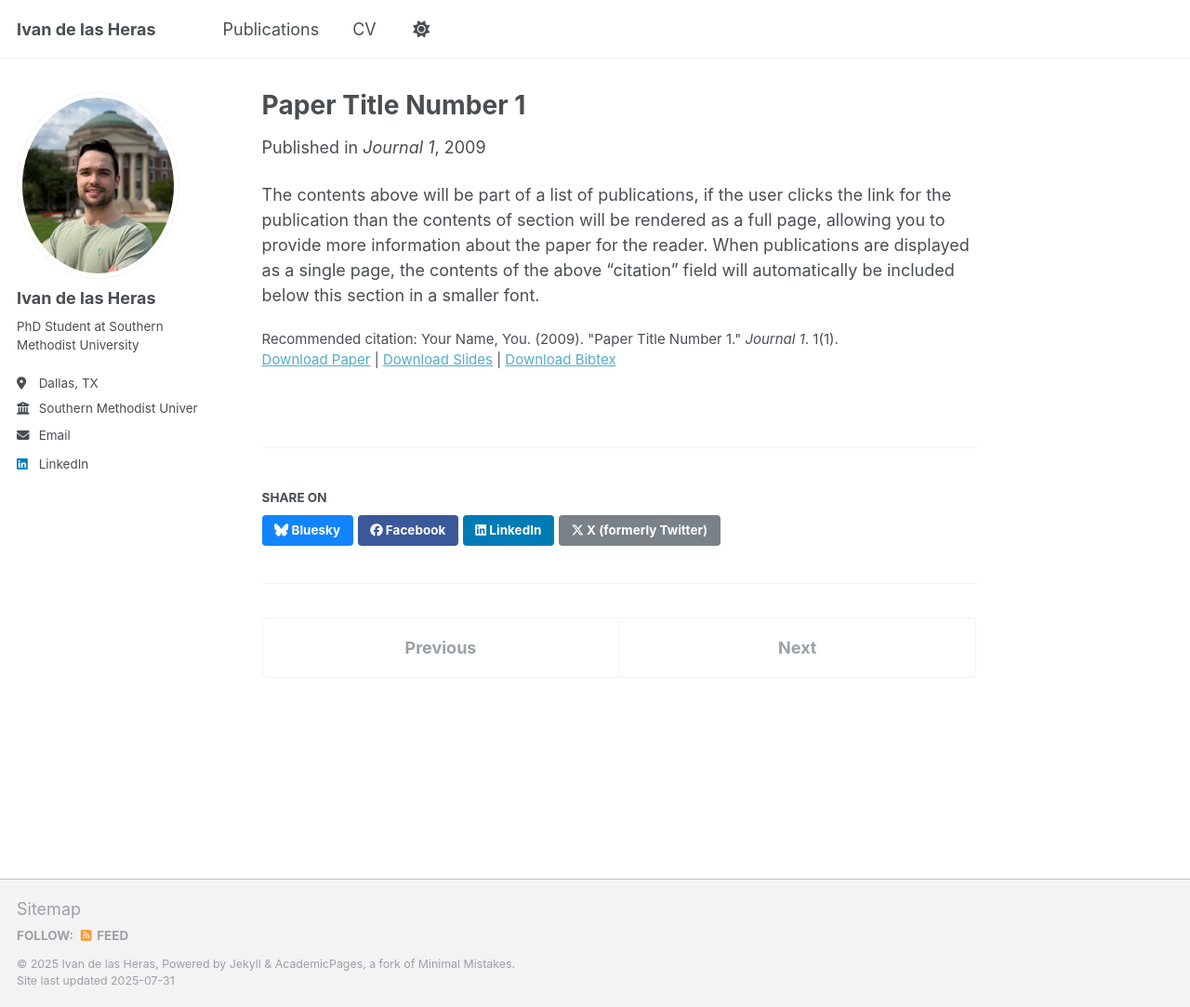
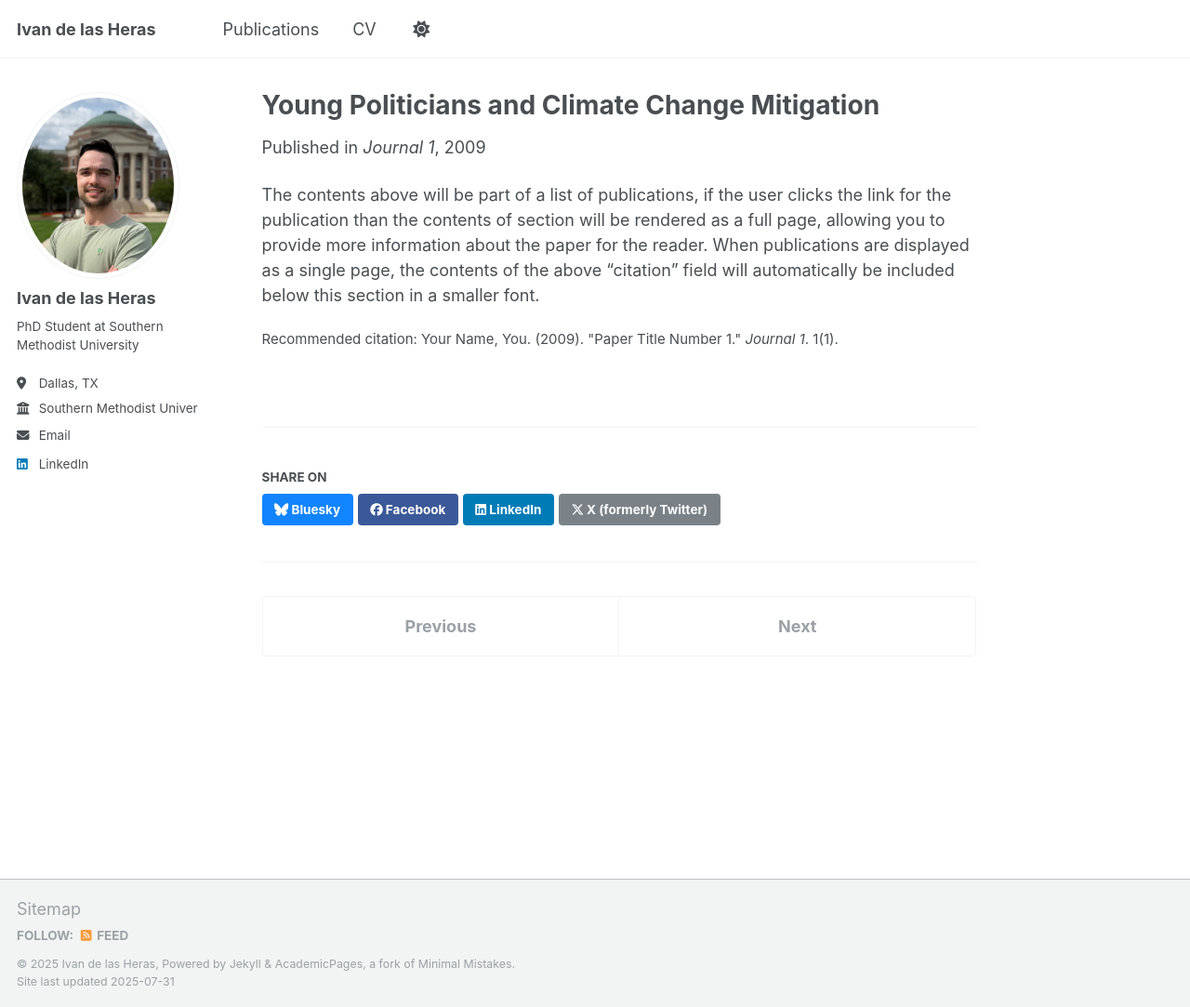
Before and after one commit to ivandelasheras/ivandelasheras.github.io, a Jekyll site: the page built from _publications/2009-10-01-paper-title-number-1.md, in a window 1280 px wide and 1083 px high. Shown: the whole window at 93% size. Built offline with Jekyll 4.4.1, drawn with Linux system fonts in a browser that asks for light colours.

Commit message:
remove headers

```diff
--- a/_publications/2009-10-01-paper-title-number-1.md
+++ b/_publications/2009-10-01-paper-title-number-1.md
@@ -1,14 +1,14 @@
 ---
-title: "Paper Title Number 1"
+title: "Young Politicians and Climate Change Mitigation"
 collection: publications
-category: manuscripts
-permalink: /publication/2009-10-01-paper-title-number-1
+#category: manuscripts
+#permalink: /publication/2009-10-01-paper-title-number-1
 excerpt: 'This paper is about the number 1. The number 2 is left for future work.'
 date: 2009-10-01
 venue: 'Journal 1'
-slidesurl: 'http://academicpages.github.io/files/slides1.pdf'
-paperurl: 'http://academicpages.github.io/files/paper1.pdf'
-bibtexurl: 'http://academicpages.github.io/files/bibtex1.bib'
+#slidesurl: 'http://academicpages.github.io/files/slides1.pdf'
+#paperurl: 'http://academicpages.github.io/files/paper1.pdf'
+#bibtexurl: 'http://academicpages.github.io/files/bibtex1.bib'
 citation: 'Your Name, You. (2009). &quot;Paper Title Number 1.&quot; <i>Journal 1</i>. 1(1).'
 ---
 The contents above will be part of a list of publications, if the user clicks the link for the publication than the contents of section will be rendered as a full page, allowing you to provide more information about the paper for the reader. When publications are displayed as a single page, the contents of the above "citation" field will automatically be included below this section in a smaller font.
```
Also changed, not shown: _pages/collection-archive.html (deleted, +0 -24 lines), _pages/portfolio.html (deleted, +0 -13 lines), 3 other files.
